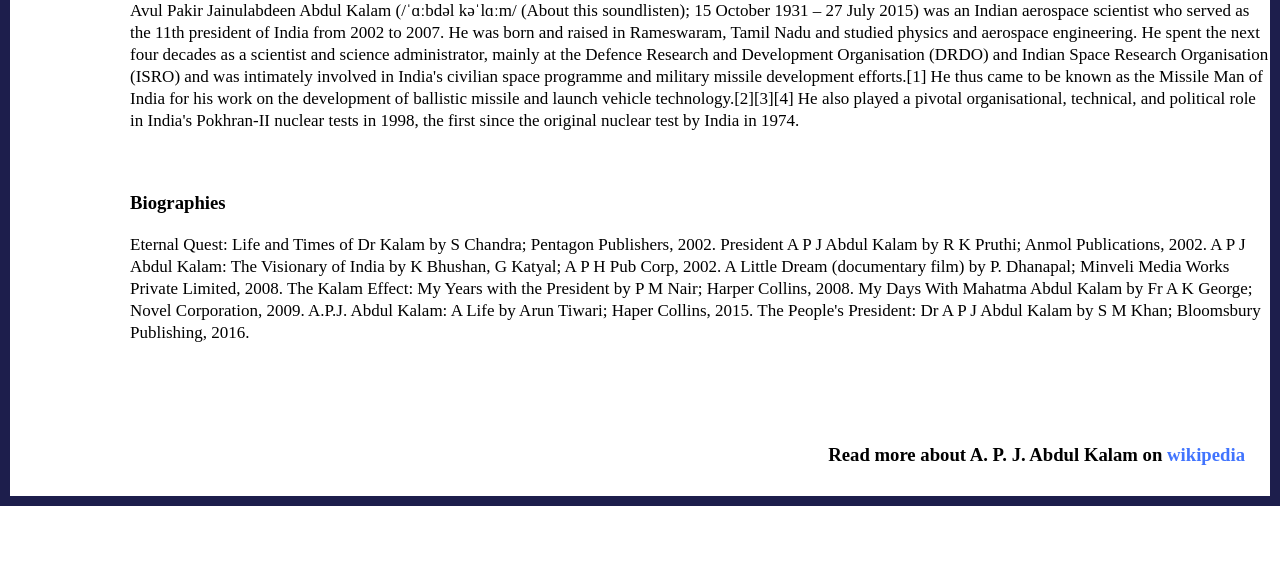
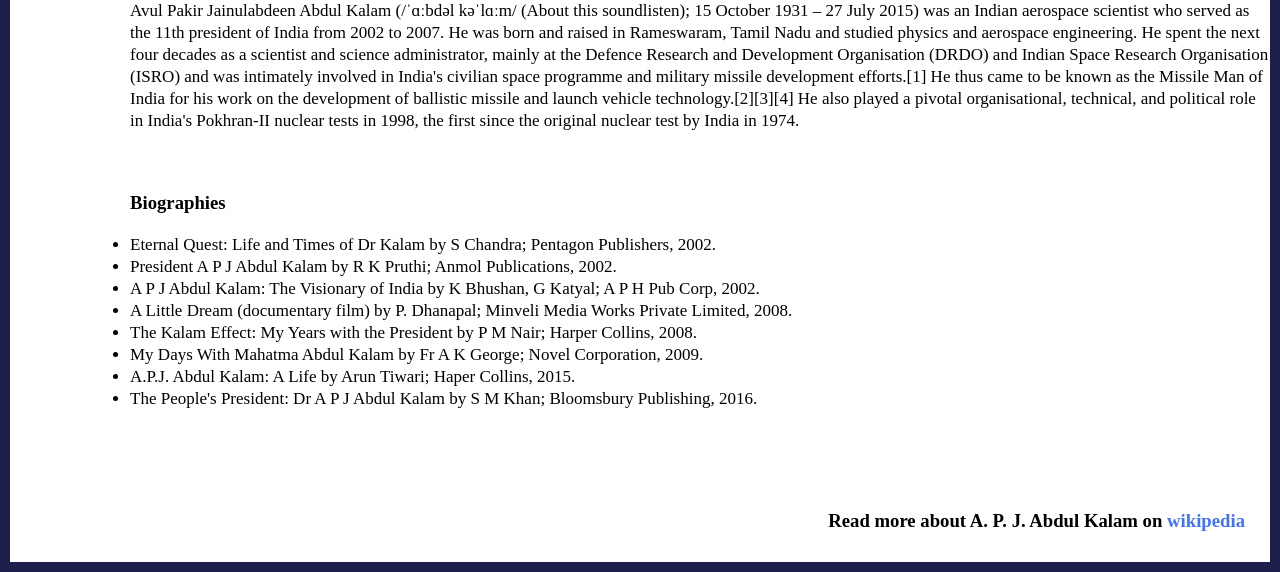
Before and after one commit to mohammadyeamin22/missile-man, a plain HTML site: page index.html in a window 1280 px wide. Shown: the part 679-1251 px from the top of the page. Before the commit the page ends 1185 px from the top, so only its background shows below. Drawn offline with Linux system fonts and the light colour scheme.

Commit message:
add ul tag

```diff
--- a/index.html
+++ b/index.html
@@ -35,14 +35,17 @@
          <!-- Biography section -->
           <div class="missile">
           <h3 class="biographies_text">Biographies</h3>
-          <p>Eternal Quest: Life and Times of Dr Kalam by S Chandra; Pentagon Publishers, 2002.
-President A P J Abdul Kalam by R K Pruthi; Anmol Publications, 2002.
-A P J Abdul Kalam: The Visionary of India by K Bhushan, G Katyal; A P H Pub Corp, 2002.
-A Little Dream (documentary film) by P. Dhanapal; Minveli Media Works Private Limited, 2008.
-The Kalam Effect: My Years with the President by P M Nair; Harper Collins, 2008.
-My Days With Mahatma Abdul Kalam by Fr A K George; Novel Corporation, 2009.
-A.P.J. Abdul Kalam: A Life by Arun Tiwari; Haper Collins, 2015.
-The People's President: Dr A P J Abdul Kalam by S M Khan; Bloomsbury Publishing, 2016.</p>
+          <ul>
+            <li>Eternal Quest: Life and Times of Dr Kalam by S Chandra; Pentagon Publishers, 2002.</li>
+             <li>President A P J Abdul Kalam by R K Pruthi; Anmol Publications, 2002.</li>
+              <li>A P J Abdul Kalam: The Visionary of India by K Bhushan, G Katyal; A P H Pub Corp, 2002.</li>
+               <li>A Little Dream (documentary film) by P. Dhanapal; Minveli Media Works Private Limited, 2008.</li>
+                <li>The Kalam Effect: My Years with the President by P M Nair; Harper Collins, 2008.</li>
+                 <li>My Days With Mahatma Abdul Kalam by Fr A K George; Novel Corporation, 2009.</li>
+                  <li>A.P.J. Abdul Kalam: A Life by Arun Tiwari; Haper Collins, 2015.</li>
+                   <li>The People's President: Dr A P J Abdul Kalam by S M Khan; Bloomsbury Publishing, 2016.</li>
+
+          </ul>
 </div>
            <!-- Biography section -->
             <!-- Footer section -->
--- a/style.css
+++ b/style.css
@@ -50,6 +50,11 @@ font-size:70px;
  font-weight: 500;
  line-height: 22px;
 }
+.missile li{
+    font-size:17px;
+ font-weight: 500;
+ line-height: 22px;
+}
 /* Missile Man CSS */
 /* Biography CSS */
 .biographies_text{
```
